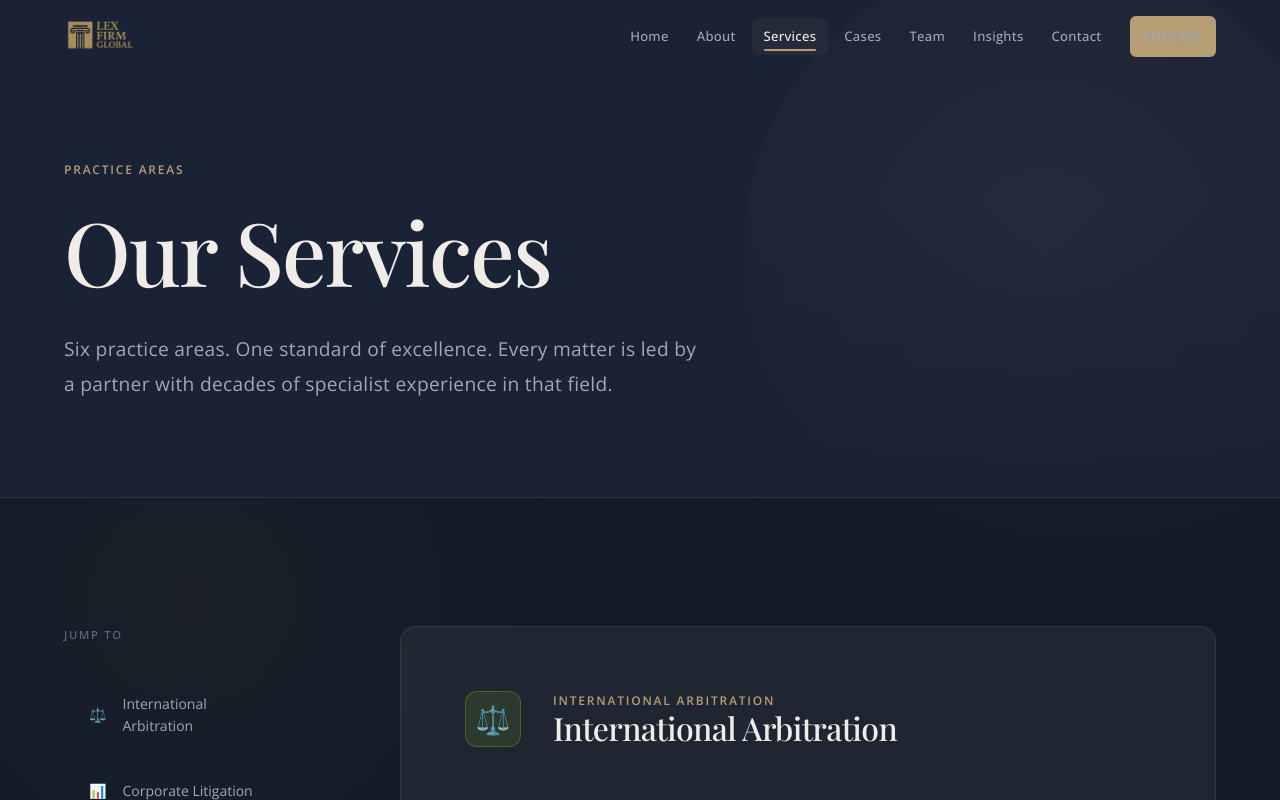
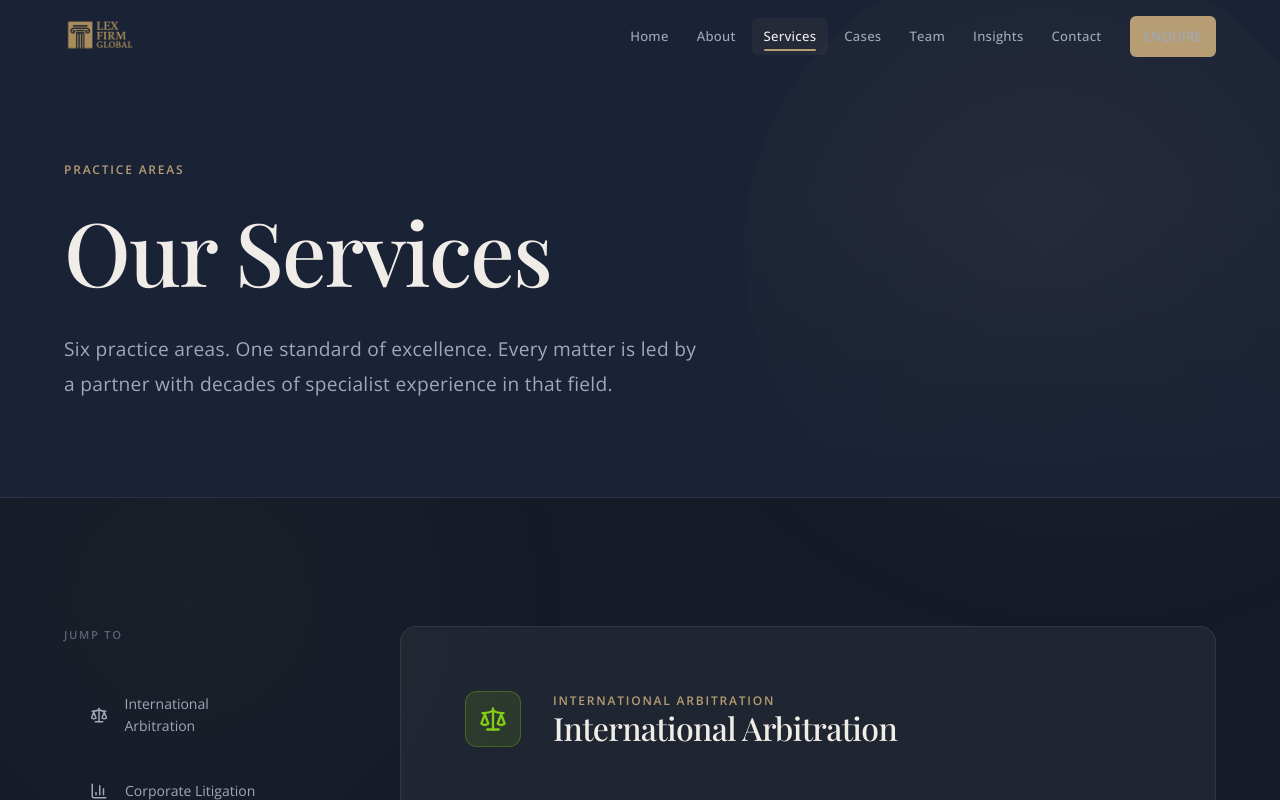
Before and after one commit to cloudflare-org/litigate, a Next.js app: page /services in a window 1280 px wide. Shown: the top 800 px of the page. Built offline with nearby package versions, Linux system fonts and the light colour scheme; a web font is replaced by a local one.

Commit message:
feat: replace emoji icons with lucide-react icons on services and about pages

```diff
--- a/app/about/page.tsx
+++ b/app/about/page.tsx
@@ -1,9 +1,12 @@
 import Link from "next/link";
 import Image from "next/image";
 import { LexiNav, LexiFooter } from "@/components/LexiLayout";
+import { Lock, Award, Globe, Target } from "lucide-react";
 import siteData from "@/data/siteData.json";
 
 const { company, about } = siteData;
+
+const valueIcons = [Lock, Award, Globe, Target];
 
 export default function AboutPage() {
     return (
@@ -110,7 +113,10 @@ export default function AboutPage() {
                     <div className="about-values-grid">
                         {about.values.map((v, i) => (
                             <div key={i} className="value-card">
-                                <div style={{ fontSize: "1.75rem", marginBottom: "var(--space-lg)" }}>{v.icon}</div>
+                                <div style={{ marginBottom: "var(--space-lg)" }}>{(() => {
+                                    const Icon = valueIcons[i];
+                                    return <Icon size={28} color="var(--color-accent-primary)" />;
+                                })()}</div>
                                 <h3 style={{ marginBottom: "var(--space-md)" }}>{v.title}</h3>
                                 <p style={{ color: "var(--color-text-secondary)", fontSize: ".95rem" }}>{v.desc}</p>
                             </div>
--- a/app/page.tsx
+++ b/app/page.tsx
@@ -2,6 +2,7 @@ import Link from "next/link";
 import { LexiNav, LexiFooter } from "@/components/LexiLayout";
 import HeroSlider from "@/components/HeroSlider";
 import CardCarousel from "@/components/CardCarousel";
+import { ServiceIcon } from "@/components/ServiceIcon";
 import siteData from "@/data/siteData.json";
 
 const { services, cases, blog } = siteData;
@@ -46,7 +47,7 @@ export default function Home() {
                     <div className="services-teaser-grid">
                         {services.map((s) => (
                             <Link href={`/services#${s.id}`} className="service-teaser-card" key={s.id}>
-                                <div className="service-teaser-icon">{s.icon}</div>
+                                <div className="service-teaser-icon"><ServiceIcon id={s.id} size={24} /></div>
                                 <div className="service-teaser-title">{s.title}</div>
                                 <div className="service-teaser-desc">{s.description}</div>
                             </Link>
--- a/app/services/page.tsx
+++ b/app/services/page.tsx
@@ -1,4 +1,5 @@
 import { LexiNav, LexiFooter } from "@/components/LexiLayout";
+import { ServiceIcon } from "@/components/ServiceIcon";
 import Link from "next/link";
 import siteData from "@/data/siteData.json";
 
@@ -22,7 +23,7 @@ export default function ServicesPage() {
           <div style={{ display: "flex", flexDirection: "column", gap: "var(--space-sm)" }}>
             {services.map((s) => (
               <a key={s.id} href={`#${s.id}`} className="sidebar-nav-link">
-                <span>{s.icon}</span><span>{s.title}</span>
+                <span style={{ display: "flex", alignItems: "center", justifyContent: "center", width: "20px" }}><ServiceIcon id={s.id} size={18} /></span><span>{s.title}</span>
               </a>
             ))}
           </div>
@@ -32,7 +33,7 @@ export default function ServicesPage() {
           {services.map((s) => (
             <div key={s.id} id={s.id} style={{ padding: "var(--space-3xl)", background: "var(--color-surface-2)", border: "1px solid var(--color-border)", borderRadius: "1rem", scrollMarginTop: "120px" }}>
               <div style={{ display: "flex", alignItems: "flex-start", gap: "var(--space-xl)", marginBottom: "var(--space-2xl)" }}>
-                <div style={{ width: "56px", height: "56px", background: "rgba(132,204,22,.12)", border: "1px solid rgba(132,204,22,.3)", borderRadius: ".75rem", display: "flex", alignItems: "center", justifyContent: "center", fontSize: "1.75rem", flexShrink: 0 }}>{s.icon}</div>
+                <div style={{ width: "56px", height: "56px", background: "rgba(132,204,22,.12)", border: "1px solid rgba(132,204,22,.3)", borderRadius: ".75rem", display: "flex", alignItems: "center", justifyContent: "center", flexShrink: 0, color: "#84cc16" }}><ServiceIcon id={s.id} size={28} /></div>
                 <div>
                   <span className="text-label" style={{ display: "block" }}>{s.title}</span>
                   <h2 style={{ fontSize: "clamp(1.4rem,3vw,2rem)" }}>{s.title}</h2>
--- /dev/null
+++ b/components/ServiceIcon.tsx
@@ -0,0 +1,23 @@
+import { Scale, BarChart3, Search, Landmark, Shield, Briefcase } from "lucide-react";
+
+const iconMap: Record<string, React.ComponentType<{ className?: string; size?: number; color?: string }>> = {
+    "international-arbitration": Scale,
+    "corporate-litigation": BarChart3,
+    "asset-recovery": Search,
+    "private-wealth": Landmark,
+    "regulatory-defence": Shield,
+    "investment-law": Briefcase,
+};
+
+interface ServiceIconProps {
+    id: string;
+    className?: string;
+    size?: number;
+    color?: string;
+}
+
+export function ServiceIcon({ id, className, size = 24, color }: ServiceIconProps) {
+    const Icon = iconMap[id];
+    if (!Icon) return null;
+    return <Icon className={className} size={size} color={color} />;
+}
```
